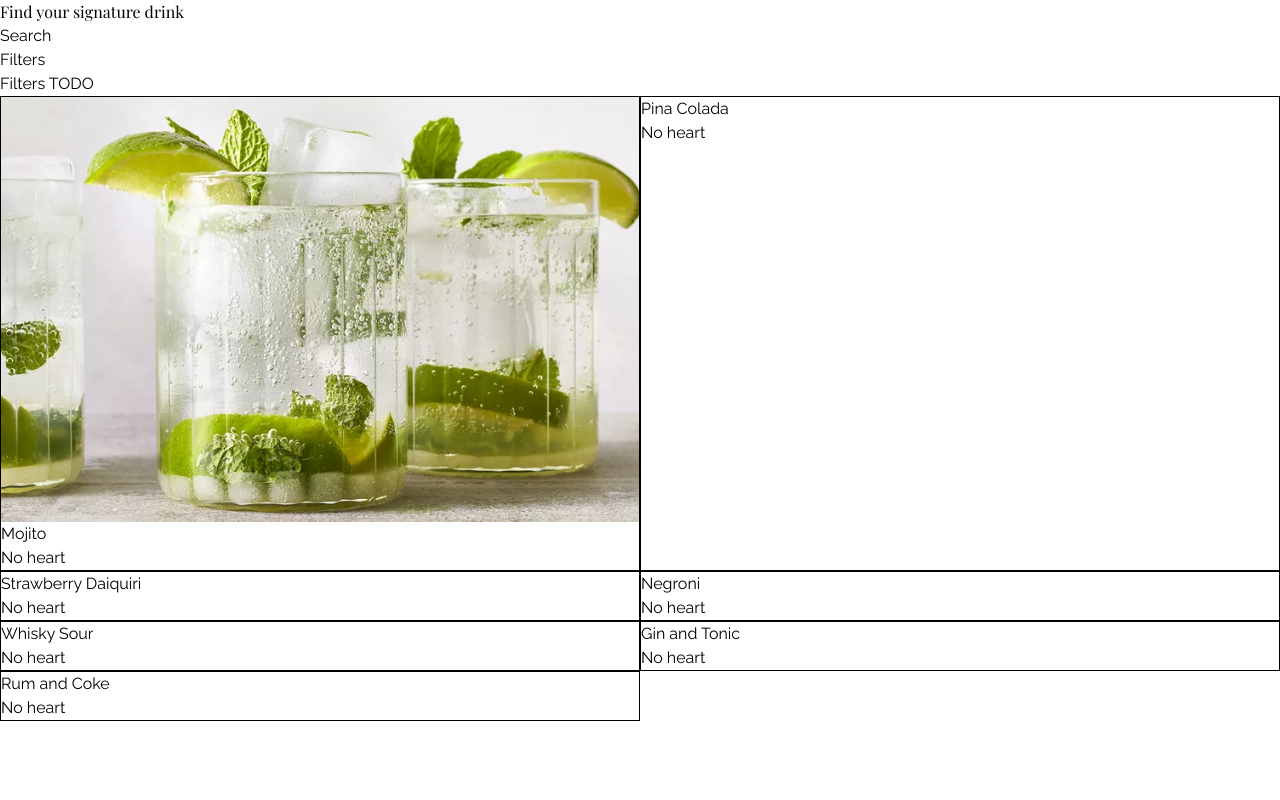
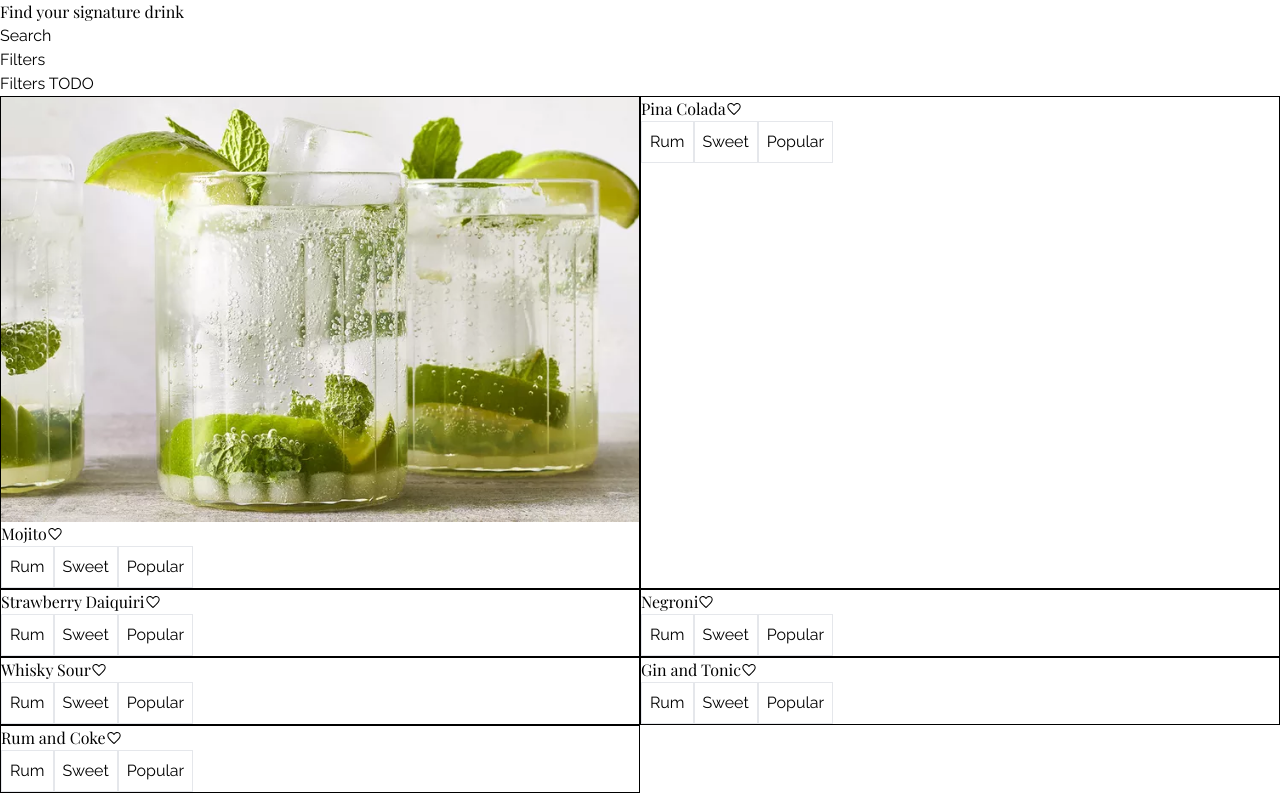
Before and after one commit to jacob-seiler/cocktails-website, a Next.js app: page / in a window 1280 px wide. Built offline with nearby package versions, Linux system fonts and the light colour scheme; a web font is replaced by a local one.

Commit message:
Added svg support and fonts

```diff
--- a/app/Card.tsx
+++ b/app/Card.tsx
@@ -1,5 +1,7 @@
 import Image, { StaticImageData } from "next/image";
-import React from "react"
+import React from "react";
+import Heart from "public/heart.svg";
+import Tag from "./Tag";
 
 interface CardProps {
     title: string;
@@ -11,8 +13,13 @@ const Card: React.FC<CardProps> = ({ title, thumbnail, favorited }) => {
     return (
         <div className="border border-black">
             {thumbnail && <Image src={thumbnail} alt="Thumbnail" />}
-            <h3>{title}</h3>
-            <p>{favorited ? "Heart" : "No heart"}</p>
+            <div className="flex">
+                <h3 className="font-serif">{title}</h3>
+                <Heart className={`w-4 ${favorited ? `text-red-700` : `text-black`}`} />
+            </div>
+            <Tag>Rum</Tag>
+            <Tag>Sweet</Tag>
+            <Tag>Popular</Tag>
         </div>
     )
 }
--- a/app/Cards.tsx
+++ b/app/Cards.tsx
@@ -1,5 +1,5 @@
 import Card from "./Card"
-import mojito from "../public/mojito.webp"
+import mojito from "public/mojito.webp"
 
 export default function Cards() {
     return (
--- /dev/null
+++ b/app/Tag.tsx
@@ -0,0 +1,3 @@
+export default function Tag({children}: {children: React.ReactNode}) {
+    return <p className="border inline-block p-2">{children}</p>
+}
--- a/app/layout.tsx
+++ b/app/layout.tsx
@@ -1,4 +1,4 @@
-import '../styles/globals.css'
+import 'styles/globals.css'
 
 import { Raleway, Playfair_Display } from "@next/font/google"
 
--- a/next.config.js
+++ b/next.config.js
@@ -2,7 +2,14 @@
 const nextConfig = {
   reactStrictMode: true,
   swcMinify: true,
-  experimental:{ appDir: true }
+  experimental:{ appDir: true },
+  webpack(config) {
+    config.module.rules.push({
+      test: /\.svg$/,
+      use: '@svgr/webpack'
+    })
+    return config
+  }
 }
 
 module.exports = nextConfig
--- a/package.json
+++ b/package.json
@@ -21,6 +21,7 @@
     "typescript": "4.9.3"
   },
   "devDependencies": {
+    "@svgr/webpack": "^6.5.1",
     "autoprefixer": "^10.4.13",
     "postcss": "^8.4.19",
     "tailwindcss": "^3.2.4"
```
Also changed, not shown: types.d.ts (added, +7 -0 lines), public/heart.svg (added), 1 other file (tests, documents, lock files or other folders).
